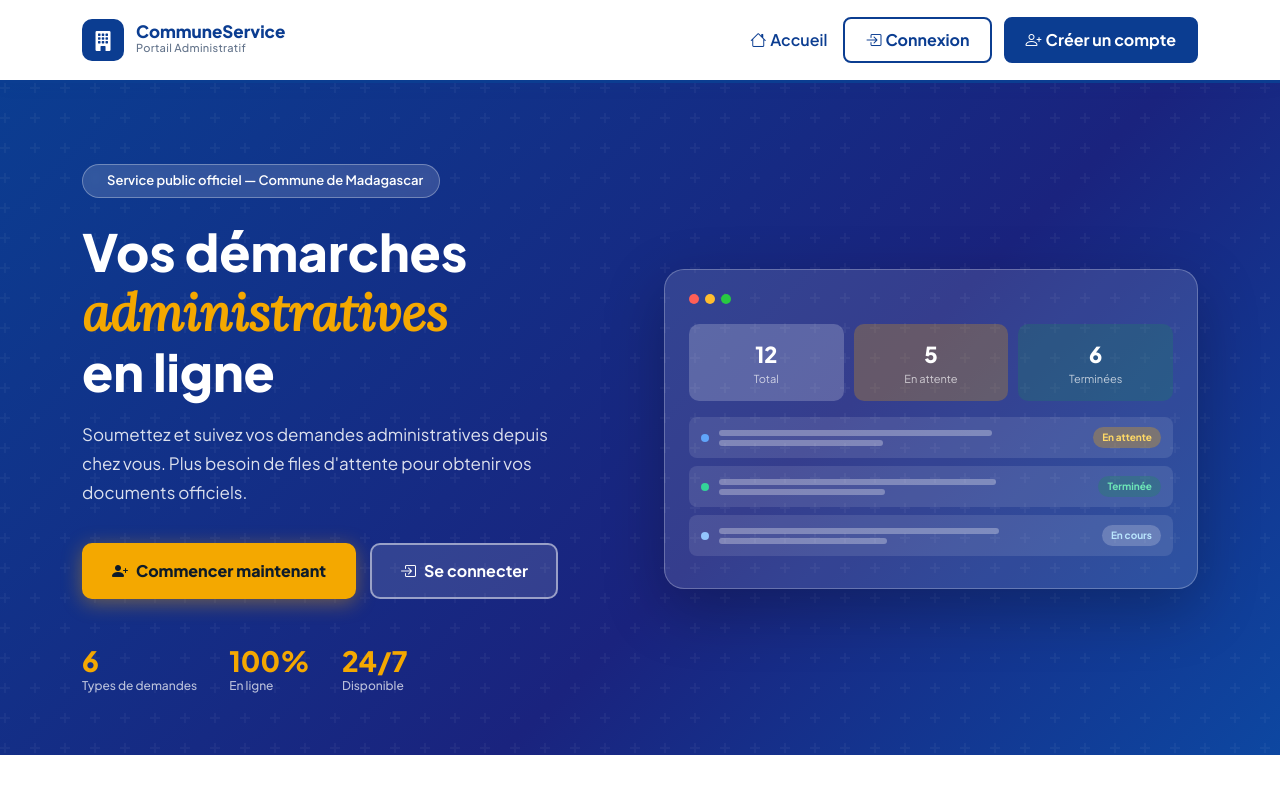
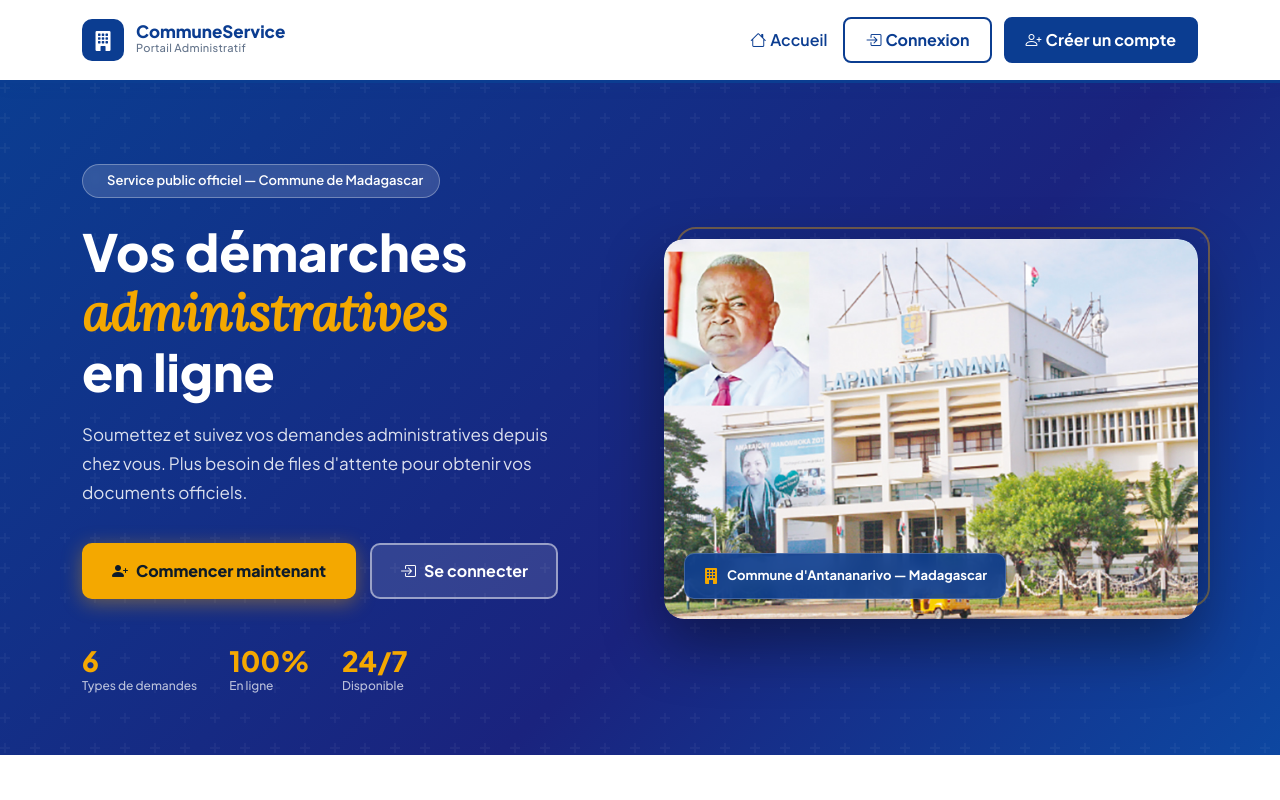
Before and after one commit to andrianasolofacrino-ops/institution-public-site, a website: page frontend/index.html in a window 1280 px wide. Shown: the top 800 px of the page. Drawn offline with nearby package versions, Linux system fonts and the light colour scheme.

Commit message:
ajout image mairie + amélioration dashboard

```diff
--- a/frontend/index.html
+++ b/frontend/index.html
@@ -23,31 +23,17 @@
 
         /* NAVBAR */
         .navbar-gov {
-            background:var(--blanc);
-            border-bottom:3px solid var(--bleu);
-            padding:14px 0;
-            position:sticky; top:0; z-index:1000;
+            background:var(--blanc); border-bottom:3px solid var(--bleu);
+            padding:14px 0; position:sticky; top:0; z-index:1000;
             box-shadow:0 2px 16px rgba(11,61,145,.08);
         }
         .brand-gov { display:flex; align-items:center; gap:12px; text-decoration:none; }
-        .brand-logo {
-            width:42px; height:42px; background:var(--bleu); border-radius:10px;
-            display:flex; align-items:center; justify-content:center; color:#fff; font-size:20px;
-        }
+        .brand-logo { width:42px; height:42px; background:var(--bleu); border-radius:10px; display:flex; align-items:center; justify-content:center; color:#fff; font-size:20px; }
         .brand-name { display:block; font-size:17px; font-weight:800; color:var(--bleu); line-height:1; }
         .brand-sub  { display:block; font-size:11px; font-weight:500; color:var(--gris); letter-spacing:.03em; }
-
-        .btn-gov {
-            background:var(--bleu); color:#fff !important; border:2px solid var(--bleu);
-            border-radius:8px; font-weight:700; padding:9px 20px; transition:all .2s;
-            text-decoration:none; display:inline-flex; align-items:center;
-        }
+        .btn-gov { background:var(--bleu); color:#fff !important; border:2px solid var(--bleu); border-radius:8px; font-weight:700; padding:9px 20px; transition:all .2s; text-decoration:none; display:inline-flex; align-items:center; }
         .btn-gov:hover { background:var(--bleu-vif); border-color:var(--bleu-vif); transform:translateY(-1px); box-shadow:0 4px 14px rgba(11,61,145,.3); }
-        .btn-outline-gov {
-            background:transparent; color:var(--bleu) !important; border:2px solid var(--bleu);
-            border-radius:8px; font-weight:700; padding:9px 20px; transition:all .2s;
-            text-decoration:none; display:inline-flex; align-items:center;
-        }
+        .btn-outline-gov { background:transparent; color:var(--bleu) !important; border:2px solid var(--bleu); border-radius:8px; font-weight:700; padding:9px 20px; transition:all .2s; text-decoration:none; display:inline-flex; align-items:center; }
         .btn-outline-gov:hover { background:var(--bleu-ciel); transform:translateY(-1px); }
 
         /* HERO */
@@ -69,7 +55,6 @@
         .hero-titre { font-size:clamp(2rem,5vw,3.2rem); font-weight:800; line-height:1.15; margin-bottom:20px; }
         .hero-titre span { color:var(--or); font-family:'Lora',serif; font-style:italic; }
         .hero-desc { font-size:17px; color:rgba(255,255,255,.85); line-height:1.7; max-width:500px; margin-bottom:36px; }
-
         .hero-btns { display:flex; flex-wrap:wrap; gap:14px; margin-bottom:48px; }
         .btn-hero-primary {
             background:var(--or); color:var(--texte) !important; border:2px solid var(--or);
@@ -82,70 +67,56 @@
             background:rgba(255,255,255,.12); color:#fff !important; border:2px solid rgba(255,255,255,.5);
             border-radius:10px; font-weight:700; font-size:16px; padding:14px 28px;
             text-decoration:none; display:inline-flex; align-items:center; gap:8px;
-            transition:all .25s;
-            -webkit-backdrop-filter:blur(4px); backdrop-filter:blur(4px);
+            transition:all .25s; -webkit-backdrop-filter:blur(4px); backdrop-filter:blur(4px);
         }
         .btn-hero-secondary:hover { background:rgba(255,255,255,.22); border-color:rgba(255,255,255,.8); transform:translateY(-2px); }
-
         .hero-stats { display:flex; gap:32px; flex-wrap:wrap; }
         .hero-stat-num { display:block; font-size:28px; font-weight:800; color:var(--or); line-height:1; }
         .hero-stat-lbl { display:block; font-size:12px; font-weight:500; color:rgba(255,255,255,.7); margin-top:2px; }
 
-        /* PREVIEW */
-        .hero-preview {
-            background:rgba(255,255,255,.12);
-            -webkit-backdrop-filter:blur(12px); backdrop-filter:blur(12px);
-            border:1px solid rgba(255,255,255,.25); border-radius:20px;
-            padding:24px; box-shadow:0 20px 60px rgba(0,0,0,.25);
+        /* ── IMAGE MAIRIE ─────────────────────────── */
+        .hero-img-wrap {
+            position:relative;
+            border-radius:20px;
+            overflow:hidden;
+            box-shadow:0 24px 60px rgba(0,0,0,.4);
         }
-        .preview-dots { display:flex; gap:6px; margin-bottom:20px; }
-        .pdot { width:10px; height:10px; border-radius:50%; }
-        .pdot-r { background:#FF5F57; }
-        .pdot-y { background:#FFBD2E; }
-        .pdot-g { background:#28CA41; }
-        .preview-stats-row { display:grid; grid-template-columns:repeat(3,1fr); gap:10px; margin-bottom:16px; }
-        .pstat { border-radius:10px; padding:14px 10px; text-align:center; }
-        .pstat-bleu   { background:rgba(255,255,255,.2); }
-        .pstat-jaune  { background:rgba(244,168,0,.25); }
-        .pstat-vert   { background:rgba(27,138,90,.25); }
-        .pstat-num { display:block; font-size:22px; font-weight:800; color:#fff; }
-        .pstat-lbl { display:block; font-size:11px; color:rgba(255,255,255,.7); }
-        .prow {
-            display:flex; align-items:center; gap:10px;
-            background:rgba(255,255,255,.1); border-radius:8px; padding:10px 12px; margin-bottom:8px;
+        .hero-img {
+            width:100%; height:380px;
+            object-fit:cover; object-position:center;
+            display:block; border-radius:20px;
+            transition:transform .4s ease;
         }
-        .prow-dot { width:8px; height:8px; border-radius:50%; flex-shrink:0; }
-        .prow-dot-bleu  { background:#60A5FA; }
-        .prow-dot-vert  { background:#34D399; }
-        .prow-dot-ciel  { background:#93C5FD; }
-        .prow-lines { flex:1; }
-        .prow-line { height:6px; background:rgba(255,255,255,.3); border-radius:3px; margin-bottom:4px; }
-        .prow-line-long  { width:75%; }
-        .prow-line-short { width:45%; margin-bottom:0; }
-        .pbadge { font-size:10px; font-weight:700; padding:3px 9px; border-radius:20px; white-space:nowrap; }
-        .pbadge-attente { background:rgba(244,168,0,.3); color:#FFD966; }
-        .pbadge-termine { background:rgba(27,138,90,.3); color:#6EE7B7; }
-        .pbadge-cours   { background:rgba(255,255,255,.2); color:#BAE6FD; }
+        .hero-img-wrap:hover .hero-img { transform:scale(1.03); }
+
+        /* Badge sur l'image */
+        .hero-img-badge {
+            position:absolute; bottom:20px; left:20px;
+            background:rgba(11,61,145,.88);
+            -webkit-backdrop-filter:blur(8px); backdrop-filter:blur(8px);
+            color:#fff; padding:10px 18px; border-radius:10px;
+            font-size:13px; font-weight:700;
+            border:1px solid rgba(255,255,255,.2);
+            display:flex; align-items:center; gap:8px;
+        }
+        .hero-img-badge i { color:var(--or); font-size:16px; }
+
+        /* Cadre décoratif */
+        .hero-img-frame {
+            position:absolute; top:-12px; right:-12px;
+            width:100%; height:100%; border-radius:20px;
+            border:2px solid rgba(244,168,0,.4);
+            z-index:-1;
+        }
 
         /* SERVICES */
         .section-services { padding:80px 0; background:var(--blanc); }
-        .section-tag {
-            display:inline-block; background:var(--bleu-ciel); color:var(--bleu);
-            font-size:12px; font-weight:700; letter-spacing:.08em; text-transform:uppercase;
-            padding:5px 14px; border-radius:20px; margin-bottom:12px;
-        }
+        .section-tag { display:inline-block; background:var(--bleu-ciel); color:var(--bleu); font-size:12px; font-weight:700; letter-spacing:.08em; text-transform:uppercase; padding:5px 14px; border-radius:20px; margin-bottom:12px; }
         .section-titre { font-size:clamp(1.6rem,3vw,2.4rem); font-weight:800; color:var(--texte); margin-bottom:10px; }
         .section-desc  { font-size:16px; color:var(--gris); }
-        .service-card {
-            background:var(--fond); border:1.5px solid #E2E8F0; border-radius:16px;
-            padding:28px 24px; transition:all .25s; height:100%;
-        }
+        .service-card { background:var(--fond); border:1.5px solid #E2E8F0; border-radius:16px; padding:28px 24px; transition:all .25s; height:100%; }
         .service-card:hover { border-color:var(--bleu); transform:translateY(-4px); box-shadow:0 12px 32px rgba(11,61,145,.12); }
-        .service-icone {
-            width:52px; height:52px; border-radius:12px;
-            display:flex; align-items:center; justify-content:center;
-            font-size:22px; margin-bottom:16px;
-        }
+        .service-icone { width:52px; height:52px; border-radius:12px; display:flex; align-items:center; justify-content:center; font-size:22px; margin-bottom:16px; }
         .si-bleu   { background:#EFF6FF; color:#1D4ED8; }
         .si-teal   { background:#F0FDFA; color:#0F766E; }
         .si-violet { background:#F5F3FF; color:#7C3AED; }
@@ -157,35 +128,18 @@
 
         /* ÉTAPES */
         .section-etapes { padding:80px 0; background:var(--fond); }
-        .step-card {
-            background:var(--blanc); border:1.5px solid #E2E8F0; border-radius:16px;
-            padding:32px 24px; text-align:center; transition:all .25s; height:100%;
-        }
+        .step-card { background:var(--blanc); border:1.5px solid #E2E8F0; border-radius:16px; padding:32px 24px; text-align:center; transition:all .25s; height:100%; }
         .step-card-featured { background:var(--bleu); border-color:var(--bleu); color:#fff; }
         .step-card-featured .step-texte { color:rgba(255,255,255,.8); }
-        .step-num {
-            width:32px; height:32px; border-radius:50%;
-            background:var(--bleu-ciel); color:var(--bleu);
-            font-size:14px; font-weight:800;
-            display:flex; align-items:center; justify-content:center; margin:0 auto 20px;
-        }
+        .step-num { width:32px; height:32px; border-radius:50%; background:var(--bleu-ciel); color:var(--bleu); font-size:14px; font-weight:800; display:flex; align-items:center; justify-content:center; margin:0 auto 20px; }
         .step-card-featured .step-num { background:rgba(255,255,255,.2); color:#fff; }
-        .step-icone {
-            width:60px; height:60px; border-radius:16px;
-            background:var(--bleu-ciel); color:var(--bleu);
-            display:flex; align-items:center; justify-content:center;
-            font-size:26px; margin:0 auto 16px;
-        }
+        .step-icone { width:60px; height:60px; border-radius:16px; background:var(--bleu-ciel); color:var(--bleu); display:flex; align-items:center; justify-content:center; font-size:26px; margin:0 auto 16px; }
         .step-card-featured .step-icone { background:rgba(255,255,255,.2); color:#fff; }
         .step-titre { font-size:16px; font-weight:700; margin-bottom:8px; }
         .step-texte { font-size:13px; color:var(--gris); line-height:1.6; }
 
         /* CTA */
-        .section-cta {
-            padding:70px 0;
-            background:linear-gradient(135deg,var(--bleu) 0%,#1A237E 100%);
-            color:#fff; text-align:center;
-        }
+        .section-cta { padding:70px 0; background:linear-gradient(135deg,var(--bleu) 0%,#1A237E 100%); color:#fff; text-align:center; }
         .cta-titre { font-size:clamp(1.5rem,3vw,2.2rem); font-weight:800; margin-bottom:12px; }
         .cta-desc  { font-size:16px; color:rgba(255,255,255,.8); max-width:500px; margin:0 auto 36px; }
         .cta-btns  { display:flex; flex-wrap:wrap; gap:14px; justify-content:center; }
@@ -198,10 +152,7 @@
         .footer-link:hover { color:#fff; }
 
         /* ANIMATIONS */
-        @keyframes fadeUp {
-            from { opacity:0; transform:translateY(30px); }
-            to   { opacity:1; transform:translateY(0); }
-        }
+        @keyframes fadeUp { from { opacity:0; transform:translateY(30px); } to { opacity:1; transform:translateY(0); } }
         .fade-up  { animation:fadeUp .7s ease both; }
         .delay-1  { animation-delay:.1s; }
         .delay-2  { animation-delay:.2s; }
@@ -260,6 +211,7 @@
 <section class="hero">
     <div class="container">
         <div class="row align-items-center g-5">
+
             <!-- Texte gauche -->
             <div class="col-lg-6">
                 <div class="hero-badge fade-up">
@@ -300,54 +252,23 @@
                     </div>
                 </div>
             </div>
-            <!-- Preview droite -->
+
+            <!-- ✅ IMAGE MAIRIE droite -->
             <div class="col-lg-6 d-none d-lg-block fade-up delay-2">
-                <div class="hero-preview">
-                    <div class="preview-dots">
-                        <div class="pdot pdot-r"></div>
-                        <div class="pdot pdot-y"></div>
-                        <div class="pdot pdot-g"></div>
-                    </div>
-                    <div class="preview-stats-row">
-                        <div class="pstat pstat-bleu">
-                            <span class="pstat-num">12</span>
-                            <span class="pstat-lbl">Total</span>
-                        </div>
-                        <div class="pstat pstat-jaune">
-                            <span class="pstat-num">5</span>
-                            <span class="pstat-lbl">En attente</span>
-                        </div>
-                        <div class="pstat pstat-vert">
-                            <span class="pstat-num">6</span>
-                            <span class="pstat-lbl">Terminées</span>
+                <div style="position:relative">
+                    <div class="hero-img-wrap">
+                        <img src="images/mairie-antananarivo.jpg"
+                             alt="Mairie d'Antananarivo — CommuneService"
+                             class="hero-img">
+                        <div class="hero-img-badge">
+                            <i class="bi bi-building-fill"></i>
+                            Commune d'Antananarivo — Madagascar
                         </div>
                     </div>
-                    <div class="prow">
-                        <div class="prow-dot prow-dot-bleu"></div>
-                        <div class="prow-lines">
-                            <div class="prow-line prow-line-long"></div>
-                            <div class="prow-line prow-line-short"></div>
-                        </div>
-                        <span class="pbadge pbadge-attente">En attente</span>
-                    </div>
-                    <div class="prow">
-                        <div class="prow-dot prow-dot-vert"></div>
-                        <div class="prow-lines">
-                            <div class="prow-line prow-line-long"></div>
-                            <div class="prow-line prow-line-short"></div>
-                        </div>
-                        <span class="pbadge pbadge-termine">Terminée</span>
-                    </div>
-                    <div class="prow">
-                        <div class="prow-dot prow-dot-ciel"></div>
-                        <div class="prow-lines">
-                            <div class="prow-line prow-line-long"></div>
-                            <div class="prow-line prow-line-short"></div>
-                        </div>
-                        <span class="pbadge pbadge-cours">En cours</span>
-                    </div>
+                    <div class="hero-img-frame"></div>
                 </div>
             </div>
+
         </div>
     </div>
 </section>
@@ -457,12 +378,10 @@
         <p class="cta-desc">Rejoignez les citoyens qui gèrent leurs demandes administratives en ligne, depuis chez eux.</p>
         <div class="cta-btns">
             <a href="register.html" class="btn-hero-primary">
-                <i class="bi bi-person-plus-fill"></i>
-                Créer un compte gratuit
+                <i class="bi bi-person-plus-fill"></i>Créer un compte gratuit
             </a>
             <a href="login.html" class="btn-hero-secondary">
-                <i class="bi bi-box-arrow-in-right"></i>
-                Se connecter
+                <i class="bi bi-box-arrow-in-right"></i>Se connecter
             </a>
         </div>
     </div>
```
Also changed, not shown: frontend/dashboard.html (line endings or trailing spaces), frontend/images/mairie-antananarivo.jpg (added).
